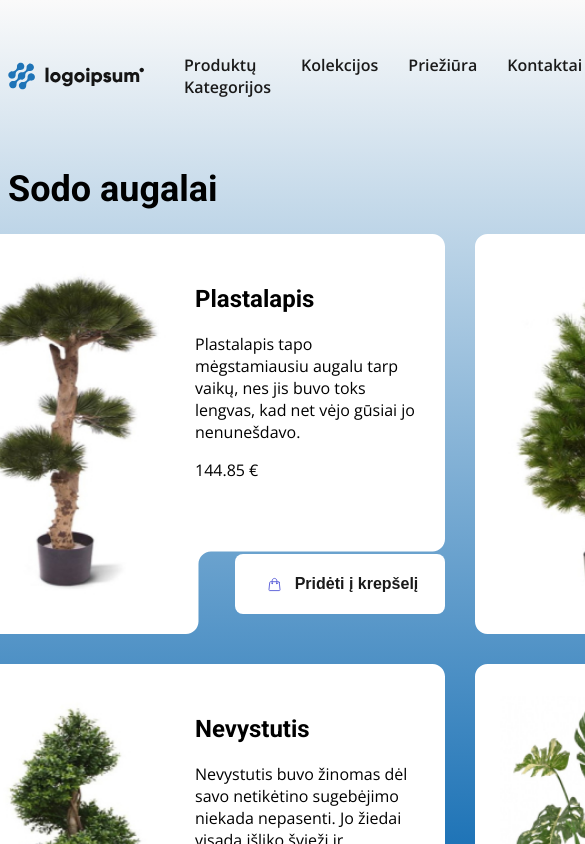
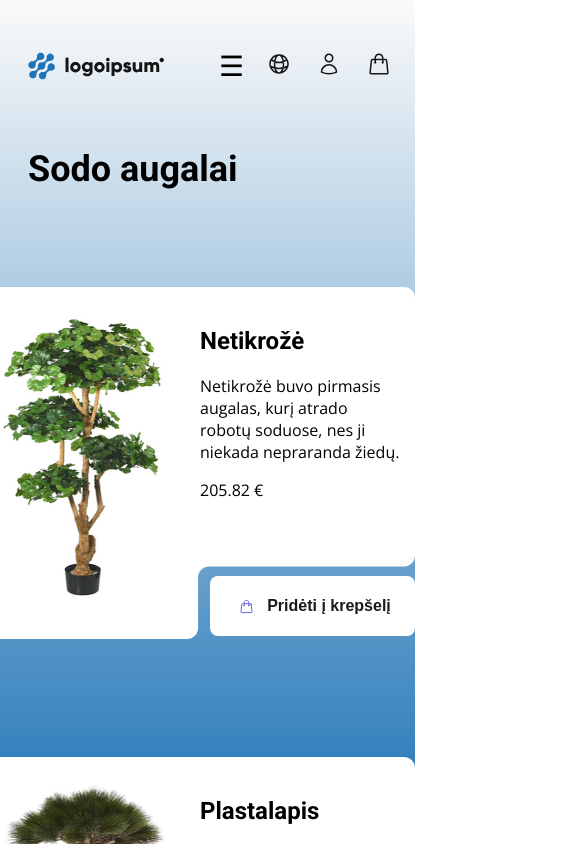
Before and after one commit to Akvilija/webroom, a React (Vite) app in the folder shop-project/: page / in a window 390 px wide. Shown: the top 844 px of the page, 585 px wide, since content can reach past the window. Built offline with nearby package versions, Linux system fonts and the light colour scheme.

Commit message:
added responsivness

```diff
--- a/shop-project/src/App.css
+++ b/shop-project/src/App.css
@@ -1,4 +1,5 @@
 #root {
   max-width: 1440px;
   margin: 0 auto;
+  padding: 0 20px;
 }
--- a/shop-project/src/components/CartButton/CartButton.module.css
+++ b/shop-project/src/components/CartButton/CartButton.module.css
@@ -1,8 +1,8 @@
 .cartButton {
   position: absolute;
-  bottom: 20px;
+  bottom: -5px;
   right: 0;
-  width: 210px;
+  width: 205px;
   height: 60px;
   border-radius: 8px;
   font-size: 16px;
--- a/shop-project/src/components/HeaderNavigation/HeaderNavigation.module.css
+++ b/shop-project/src/components/HeaderNavigation/HeaderNavigation.module.css
@@ -2,11 +2,22 @@
   display: flex;
   justify-content: center;
   padding: 10px 0;
+  position: relative;
+}
+
+.hamburger {
+  display: none;
+  background: none;
+  border: none;
+  font-size: 28px;
+  cursor: pointer;
+  padding: 10px 15px;
 }
 
 .navigationUl {
   display: flex;
   gap: 30px;
+  list-style: none;
 }
 
 .navigationUl li {
@@ -25,3 +36,28 @@
 .navigationUl li a.active {
   color: var(--blue-primary);
 }
+
+@media (max-width: 873px) {
+  .hamburger {
+    display: block;
+  }
+
+  .navigationUl {
+    display: none;
+    flex-direction: column;
+    align-items: center;
+    position: absolute;
+    top: 50px;
+    left: 0;
+    width: 180px;
+    background: var(--white);
+    box-shadow: 0 4px 6px rgba(0, 0, 0, 0.1);
+    padding: 15px 0;
+    border-radius: 8px;
+    gap: 20px;
+  }
+
+  .navigationUl.open {
+    display: flex;
+  }
+}
--- a/shop-project/src/components/HeaderNavigation/HeaderNavigation.tsx
+++ b/shop-project/src/components/HeaderNavigation/HeaderNavigation.tsx
@@ -1,26 +1,37 @@
-import { NavLink } from 'react-router-dom'
-import styles from './HeaderNavigation.module.css'
+import { NavLink } from 'react-router-dom';
+import { useState } from 'react';
+import styles from './HeaderNavigation.module.css';
 
 const HeaderNavigation = (): JSX.Element => {
+  const [isMenuOpen, setIsMenuOpen] = useState(false);
+
+  const toggleMenu = () => setIsMenuOpen(prev => !prev);
+  const closeMenu = () => setIsMenuOpen(false);
+
   return (
-    // Navigacija i skirtingas kategorijas
     <nav className={styles.navigation}>
-      <ul className={styles.navigationUl}>
+      {/* Hamburger Button */}
+      <button onClick={toggleMenu} className={styles.hamburger}>
+        ☰
+      </button>
+
+      {/* Navigation List */}
+      <ul className={`${styles.navigationUl} ${isMenuOpen ? styles.open : ''}`}>
         <li>
-          <NavLink to="/categories">produktų kategorijos</NavLink>
+          <NavLink to="/categories" onClick={closeMenu}>produktų kategorijos</NavLink>
         </li>
         <li>
-          <NavLink to="/collections">kolekcijos</NavLink>
+          <NavLink to="/collections" onClick={closeMenu}>kolekcijos</NavLink>
         </li>
         <li>
-          <NavLink to="/care">priežiūra</NavLink>
+          <NavLink to="/care" onClick={closeMenu}>priežiūra</NavLink>
         </li>
         <li>
-          <NavLink to="/contacts">kontaktai</NavLink>
+          <NavLink to="/contacts" onClick={closeMenu}>kontaktai</NavLink>
         </li>
       </ul>
     </nav>
-  )
-}
+  );
+};
 
-export default HeaderNavigation
+export default HeaderNavigation;
--- a/shop-project/src/components/ProductItem/ProductItem.module.css
+++ b/shop-project/src/components/ProductItem/ProductItem.module.css
@@ -1,10 +1,23 @@
 .productItem {
   position: relative;
-    width: 500px;
-    height: 400px;
+  width: 100%;
+  height: auto;
+  max-width: 400px;
+  min-height: 450px;
   display: flex;
+  flex-direction: column;
   align-items: center;
   justify-content: center;
+}
+
+.productInnerContainer {
+  position: relative;
+  width: 100%;
+  height: 100%;
+  display: flex;
+  flex-direction: column;
+  align-items: center;
+  padding: 20px;
 }
 
 .cutoutSvg {
@@ -12,17 +25,20 @@
   top: 0;
   left: 0;
   width: 100%;
-    height: 100%;
-    z-index: -1; /* Send SVG to the background */
+  height: auto;
+  min-height: 100%;
+  z-index: -1;
 }
 
 .content {
   display: flex;
-    width: 90%
+  width: 100%;
+  justify-content: space-between;
+  flex-direction: row;
 }
 
 .imageContainer img {
-    min-width: 200px;
+  max-width: 200px;
   height: auto;
   object-fit: cover;
 }
@@ -31,4 +47,31 @@
   flex-grow: 1;
   padding-left: 25px;
   text-align: left;
+  min-width: 200px;
 }
+
+
+.cartButton {
+  position: absolute;
+  bottom: 20px;
+  right: 10px;
+  width: 210px;
+  height: 60px;
+  display: flex;
+  align-items: center;
+  justify-content: center;
+}
+
+
+/* 📱 Mobile Adjustments */
+/* @media (max-width: 768px) {
+  .productItem {
+      max-width: 100%;
+  }
+
+  .cartButton {
+      width: 100%;
+      position: static;
+      margin-top: 10px;
+  }
+} */
--- a/shop-project/src/components/ProductItem/ProductItem.tsx
+++ b/shop-project/src/components/ProductItem/ProductItem.tsx
@@ -15,25 +15,26 @@ interface ProductProps {
 const ProductItem = ({ product }: ProductProps): JSX.Element => {
   return (
     <div className={styles.productItem}>
+      <div className={styles.productInnerContainer}>
         {/* SVG Background (Cutout) */}
         <img src={CutoutSVG} alt="Cutout Background" className={styles.cutoutSvg} />
 
         {/* Product Content */}
         <div className={styles.content}>
-        {/* Left: Product Image */}
           <div className={styles.imageContainer}>
             <img src={product.image} alt={`${product.name} augalas`} />
           </div>
 
-        {/* Right: Product Info */}
           <div className={styles.infoContainer}>
             <h2>{product.name}</h2>
             <p>{product.description}</p>
             <p className={styles.price}>{product.price} €</p>
           </div>
+        </div>
 
+        {/* Button stays positioned at the bottom */}
+        <CartButton productId={product.id} />
       </div>
-      <CartButton productId={product.id} />
     </div>
   );
 };
--- a/shop-project/src/components/ProductsList/ProductList.module.css
+++ b/shop-project/src/components/ProductsList/ProductList.module.css
@@ -1,7 +1,23 @@
 .productListContainer {
     display: grid;
     grid-template-columns: repeat(3, 1fr);
-    gap: 30px;
+    gap: 20px;
     justify-content: center;
     align-items: start;
+    max-width: 1500px;
+    padding: 20px;
 }
+
+@media (max-width: 1400px) {
+    .productListContainer {
+        grid-template-columns: repeat(2, 1fr);
+
+    }
+}
+
+@media (max-width: 1000px) {
+    .productListContainer {
+        grid-template-columns: 1fr
+
+    }
+}
```
Lines whose indentation alone changed are shown as unchanged.
